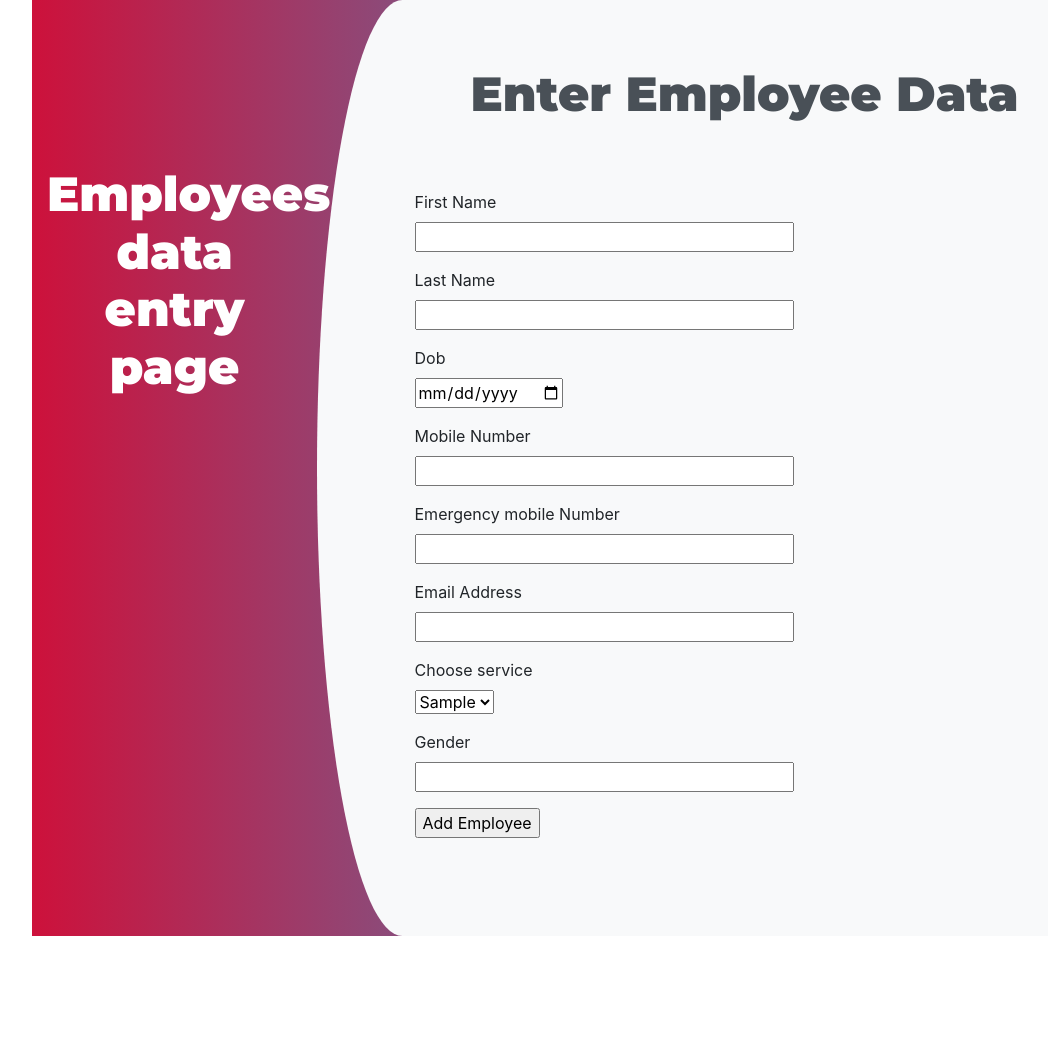
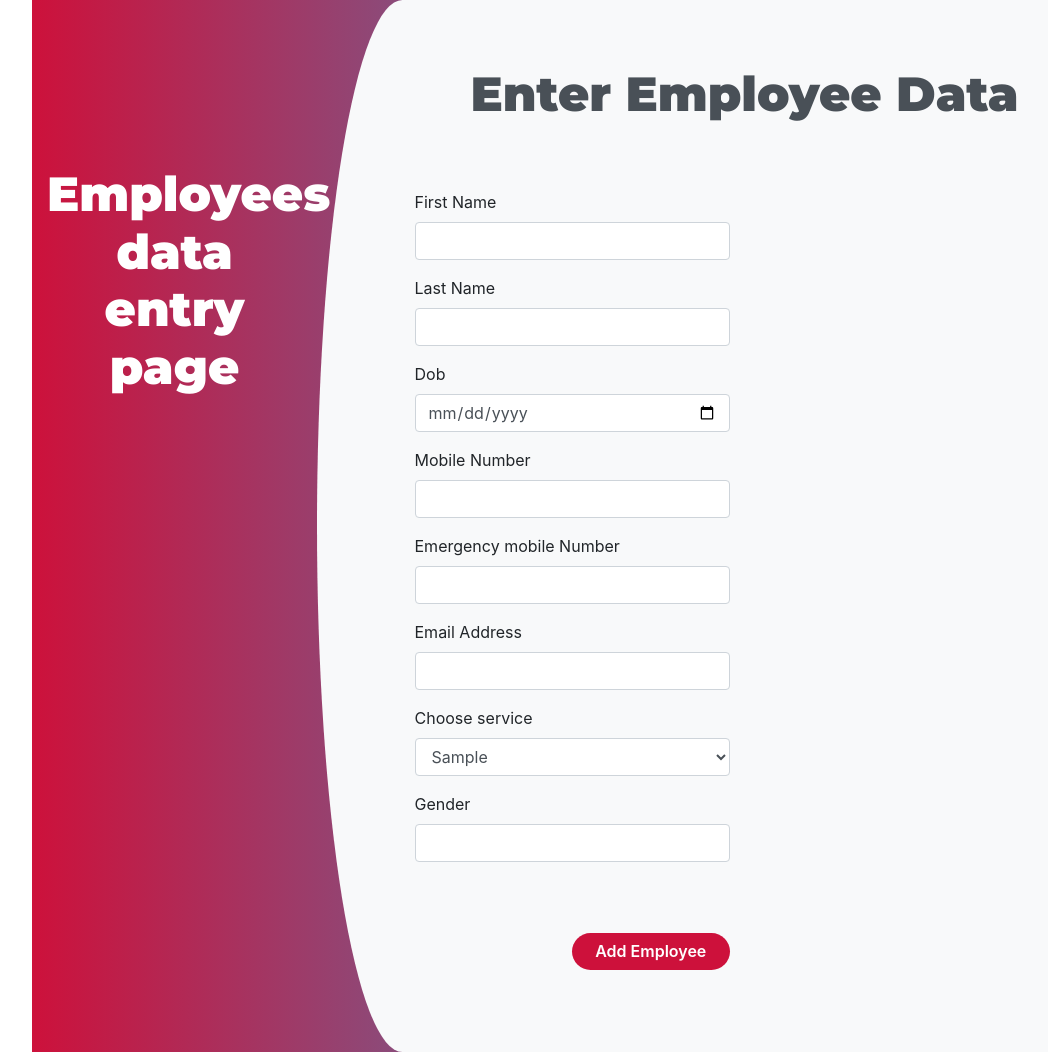
Before and after one commit to Nandini4601/REMS, a Flask app: page /addemp in a window 1280 px wide. Shown: the whole page, without its empty margins (38-1086 px from the left). Before the commit the page ends 936 px from the top, so only its background shows below. Run offline with Flask 2, Linux system fonts and the light colour scheme; tables that the repository leaves empty hold one stand-in row (values such as "Sample post"); some libraries are stand-ins or nearby versions.

Commit message:
Added CSS and bootstrap to employee page

```diff
--- a/rems/static/css/employee.css
+++ b/rems/static/css/employee.css
@@ -61,6 +61,11 @@
     width: 50%;
     cursor: pointer;
 }
+
+.btnRegister:hover{
+
+  background-color: #8C0000;
+}
 .register .nav-tabs{
     margin-top: 3%;
     border: none;
--- a/rems/templates/employee.html
+++ b/rems/templates/employee.html
@@ -39,13 +39,13 @@
                     <div class="row register-form">
                         <div class="col-md-6">
                             <form action="{{ url_for('add_employee') }}" method="POST">
-                                {{ form.hidden_tag() }}
+                                {{ form.hidden_tag()}}
                                 <!--                            <div class="form-group">-->
                                 <!--                                <input type="text" class="form-control" placeholder="First Name *" value=""/>-->
                                 <!--                            </div>-->
                                 <p>
-                                    {{ form.firstname.label }}<br>
-                                    {{ form.firstname(size=32) }}<br>
+                                    {{ form.firstname.label }}
+                                    {{ form.firstname(class="form-control") }}
                                     {% for error in form.firstname.errors %}
                                     <span style="color: red;">[{{ error }}]</span>
                                     {% endfor %}
@@ -55,8 +55,8 @@
                                 <!--                                    <input type="text" class="form-control" placeholder="Last Name *" value=""/>-->
                                 <!--                                </div>-->
                                 <p>
-                                    {{ form.lastname.label }}<br>
-                                    {{ form.lastname(size=32) }}<br>
+                                    {{ form.lastname.label()}}
+                                    {{ form.lastname(class="form-control") }}
                                     {% for error in form.lastname.errors %}
                                     <span style="color: red;">[{{ error }}]</span>
                                     {% endfor %}
@@ -67,8 +67,8 @@
                                 <!--                                           placeholder="Date of birth" readonly="readonly"/>-->
                                 <!--                                </div>-->
                                 <p>
-                                    {{ form.DoB.label }}<br>
-                                    {{ form.DoB(size=32) }}<br>
+                                    {{ form.DoB.label }}
+                                    {{ form.DoB(class="form-control") }}
                                     {% for error in form.DoB.errors %}
                                     <span style="color: red;">[{{ error }}]</span>
                                     {% endfor %}
@@ -80,8 +80,8 @@
                                 <!--                                           placeholder="Phone number" pattern="[1-9]{1}[0-9]{9}">-->
                                 <!--                                </div>-->
                                 <p>
-                                    {{ form.mobile.label }}<br>
-                                    {{ form.mobile(size=32) }}<br>
+                                    {{ form.mobile.label }}
+                                    {{ form.mobile(class="form-control") }}
                                     {% for error in form.mobile.errors %}
                                     <span style="color: red;">[{{ error }}]</span>
                                     {% endfor %}
@@ -93,8 +93,8 @@
                                 <!--                                </div>-->
 
                                 <p>
-                                    {{ form.emer_mobile.label }}<br>
-                                    {{ form.emer_mobile(size=32) }}<br>
+                                    {{ form.emer_mobile.label }}
+                                    {{ form.emer_mobile(class="form-control") }}
                                     {% for error in form.emer_mobile.errors %}
                                     <span style="color: red;">[{{ error }}]</span>
                                     {% endfor %}
@@ -106,8 +106,8 @@
                                 <!--                                    <input type="text" placeholder="xyz@123.com" class="form-control">-->
                                 <!--                                </div>-->
                                 <p>
-                                    {{ form.email.label }}<br>
-                                    {{ form.email(size=32) }}<br>
+                                    {{ form.email.label }}
+                                    {{ form.email(class="form-control") }}
                                     {% for error in form.email.errors %}
                                     <span style="color: red;">[{{ error }}]</span>
                                     {% endfor %}
@@ -129,8 +129,8 @@
                                 <!--                                </div>-->
 
                                 <p>
-                                    {{ form.service_list.label }}<br>
-                                    {{ form.service_list}}<br>
+                                    {{ form.service_list.label }}
+                                    {{ form.service_list(class="form-control")}}
                                     {% for error in form.service_list.errors %}
                                     <span style="color: red;">[{{ error }}]</span>
                                     {% endfor %}
@@ -151,13 +151,13 @@
 
                                 <p>
                                     {{ form.gender.label }}<br>
-                                    {{ form.gender(size=32) }}<br>
+                                    {{ form.gender(class="form-control") }}<br>
                                     {% for error in form.gender.errors %}
                                     <span style="color: red;">[{{ error }}]</span>
                                     {% endfor %}
                                 </p>
 
-                                <p>{{ form.submit() }}</p>
+                                <p>{{ form.submit(class="btnRegister") }}</p>
                             </form>
                         </div>
                     </div>
```
Also changed, not shown: app.db.
